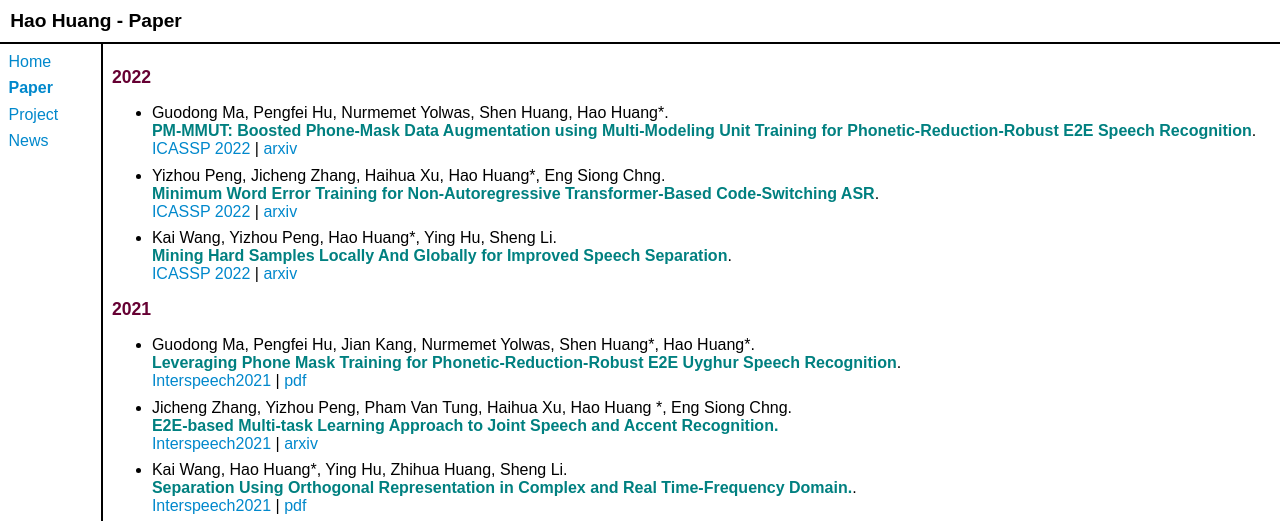
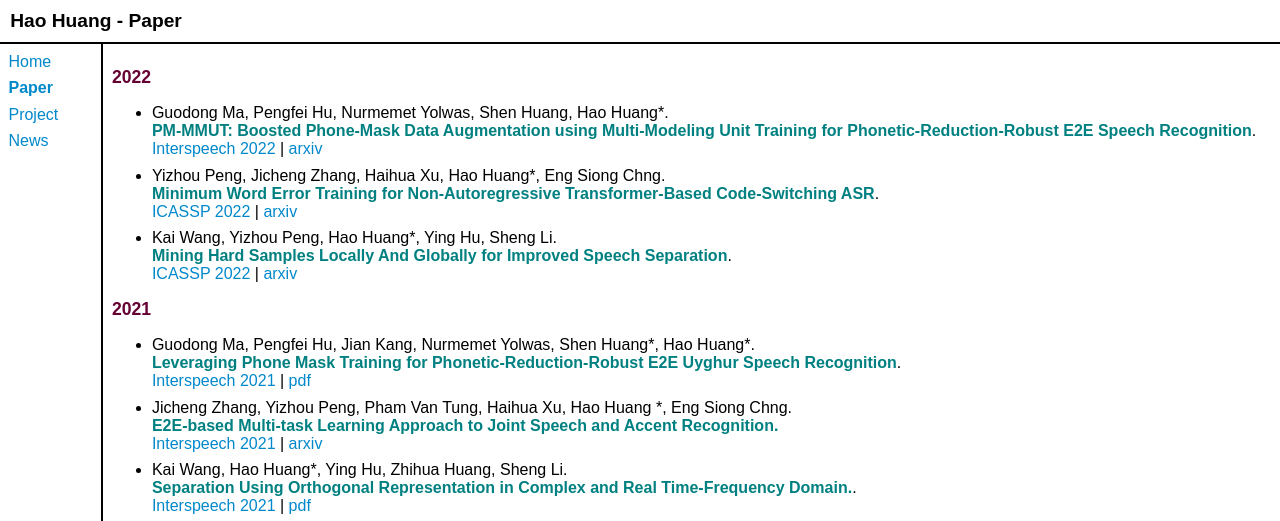
Before and after one commit to xjuspeech/xjuspeech.github.io, a plain HTML site: page paper.htm in a window 1280 px wide. Shown: the top 521 px of the page. Drawn offline with Linux system fonts and the light colour scheme.

Commit message:
Update paper.htm

```diff
--- a/paper.htm
+++ b/paper.htm
@@ -45,7 +45,7 @@ font-weight:bold;
  	<li>Guodong Ma, Pengfei Hu, Nurmemet Yolwas, Shen Huang, Hao Huang*.
 	<br><span class="title">PM-MMUT: Boosted Phone-Mask Data Augmentation using Multi-Modeling Unit Training for Phonetic-Reduction-Robust E2E Speech Recognition</span>.
 	<br>
-	<a href="https://arxiv.53yu.com/pdf/2005.08742">ICASSP 2022</a> |
+	<a href="https://arxiv.53yu.com/pdf/2005.08742">Interspeech 2022</a> |
 	<a href="https://arxiv.53yu.com/pdf/2005.08742">arxiv</a>
 	</li>
 
@@ -70,21 +70,21 @@ font-weight:bold;
 	<li>Guodong Ma, Pengfei Hu, Jian Kang, Nurmemet Yolwas, Shen Huang*, Hao Huang*.
 	<br><span class="title">Leveraging Phone Mask Training for Phonetic-Reduction-Robust E2E Uyghur Speech Recognition</span>.
 	<br>
-	<a href="">Interspeech2021</a> |
+	<a href="">Interspeech 2021</a> |
 	<a href="https://www.researchgate.net/profile/Hao-Huang-78/publication/352355866_Leveraging_Phone_Mask_Training_for_Phonetic-Reduction-Robust_E2E_Uyghur_Speech_Recognition/links/60c4d3f8a6fdcc2e613bcfd1/Leveraging-Phone-Mask-Training-for-Phonetic-Reduction-Robust-E2E-Uyghur-Speech-Recognition.pdf">pdf</a>
 	</li>
 
 	<li>Jicheng Zhang, Yizhou Peng, Pham Van Tung, Haihua Xu, Hao Huang *, Eng Siong Chng.
 	<br><span class="title">E2E-based Multi-task Learning Approach to Joint Speech and Accent Recognition. </span>
 	<br>
-	<a href="">Interspeech2021</a> |
+	<a href="">Interspeech 2021</a> |
 	<a href="https://arxiv.53yu.com/pdf/2106.08211">arxiv</a>
 	</li>
 
 	<li>Kai Wang, Hao Huang*, Ying Hu, Zhihua Huang, Sheng Li.
 	<br><span class="title">Separation Using Orthogonal Representation in Complex and Real Time-Frequency Domain.</span>.
 	<br>
-	<a href="">Interspeech2021</a> |
+	<a href="">Interspeech 2021</a> |
 	<a href="https://www.researchgate.net/profile/Hao-Huang-78/publication/352355874_End-to-End_Speech_Separation_Using_Orthogonal_Representation_in_Complex_and_Real_Time-Frequency_Domain/links/60c4d550a6fdcc2e613bd088/End-to-End-Speech-Separation-Using-Orthogonal-Representation-in-Complex-and-Real-Time-Frequency-Domain.pdf">pdf</a>
 	</li>
 
```
